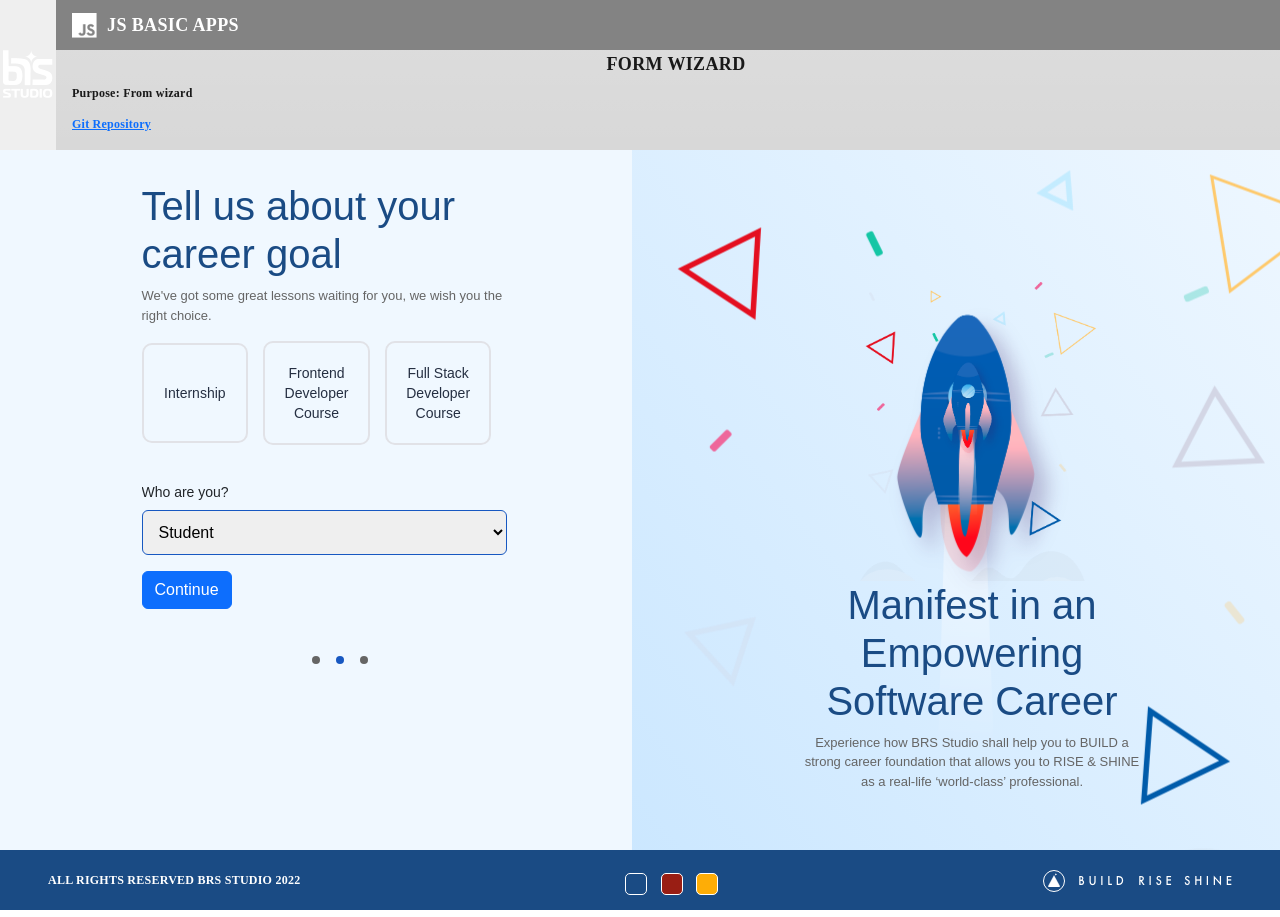
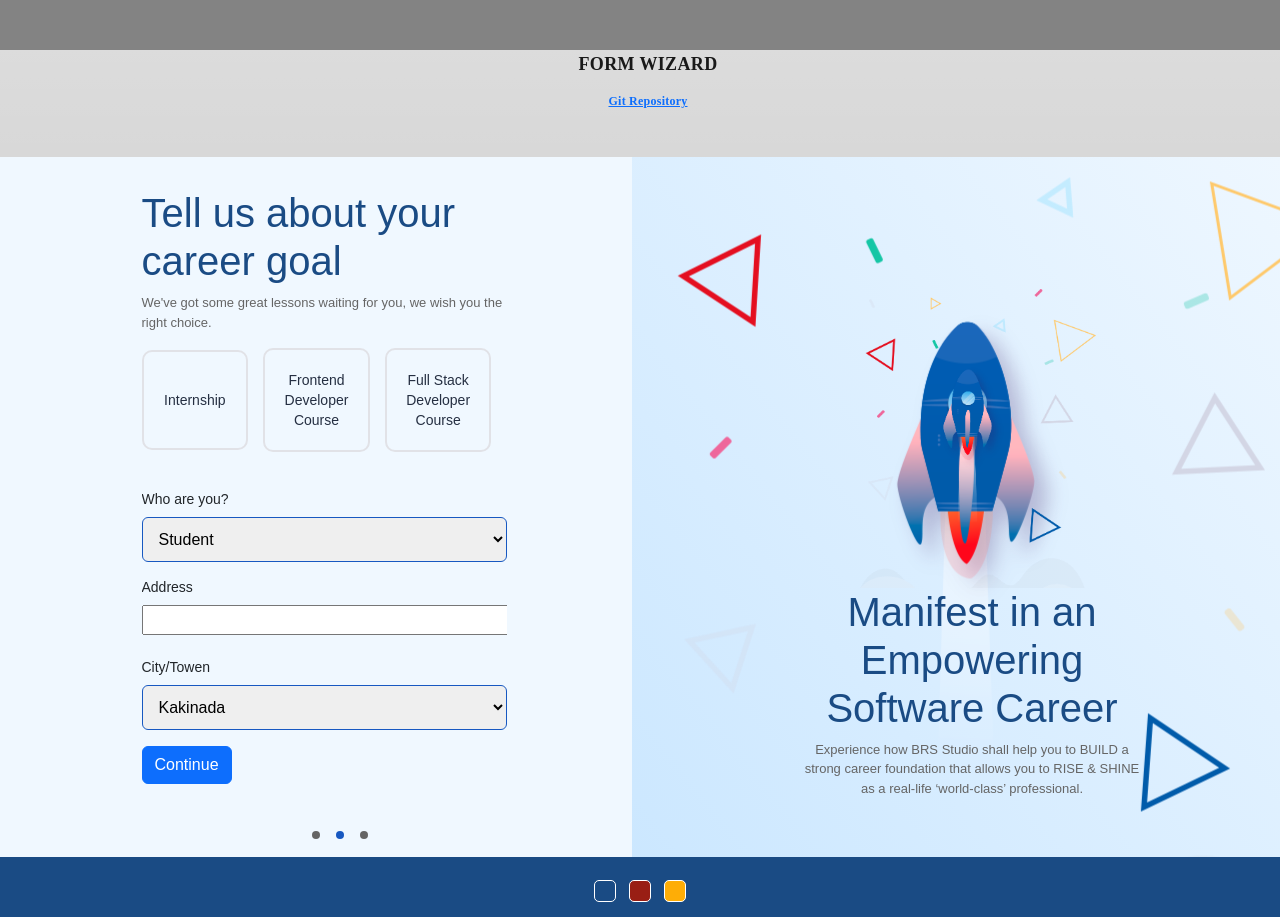
Before and after one commit to Subrahmanyam-BRS/JS-from-wizard, a plain HTML site: page signup-step2.html in a window 1280 px wide. Drawn offline with nearby package versions, Linux system fonts and the light colour scheme; files whose address does not match are found by name.

Commit message:
update the files

```diff
--- a/signup-step2.html
+++ b/signup-step2.html
@@ -20,21 +20,18 @@
       <div class="d-flex flex-grow-1">
         <nav class="courseTitle">
           <button class="navbar-brand border-0">
-            <img src="assets/img/logo.png" alt="logo" />
+
           </button>
         </nav>
         <div class="flex-grow-1">
           <div class="ReactTitle ps-3 d-flex align-items-center">
-            <img src="assets/img/logo-javascript@2x.png" alt="logo" />
-            <h3 class="mb-0">JS Basic Apps</h3>
+
           </div>
           <div class="d-flex ps-3 align-items-center">
             <div class="flex-grow-1">
               <h4>Form Wizard</h4>
-              <p class="pb-0 text-start">
-                Purpose: From wizard
-              </p>
-              <p class="pb-0 mt-0 text-start"><a href="https://github.com/brs-studio/js-basics/tree/main/rocket" target="_blank" >Git Repository</a></p>
+              <p class="pb-0 text-center">    </p>
+              <p class="pb-0 mt-0 text-center"><a href="https://github.com/brs-studio/js-basics/tree/main/rocket" target="_blank" >Git Repository</a></p>
             </div>
           </div>
         </div>
@@ -92,13 +89,24 @@
                           <p id="error1"></p>
                         </div>
                       </div>
-
-                      <label>Who are you?</label>
+                       <label>Who are you?</label>
                       <div>
                         <select id="sel_opt">
                           <option value="a">Student</option>
                           <option value="b">Graduate</option>
                           <option value="c">Post Graduate</option>
+                        </select>
+                      </div>
+                      <label>Address</label>
+                      <div>
+                        <textarea name=" " id="" cols="42" rows="1"></textarea>
+                      </div>
+                      <label>City/Towen</label>
+                      <div>
+                        <select id="sel_opt">
+                          <option value="a">Kakinada</option>
+                          <option value="b">Vishkapatnam</option>
+                          <option value="c">Vijayawada</option>
                         </select>
                       </div>
                       <div>
@@ -142,15 +150,15 @@
   </main>
 
   <footer class="footer footer-dark">
-    <div class="d-flex justify-content-between px-5">
-      <div>ALL RIGHTS RESERVED BRS STUDIO 2022</div>
+    <div class="d-flex justify-content-center px-5">
+
       <div>
         <button onclick="setTheme('#1A4B84')" class="theme-switch theme-switch-chathams_blue"></button>
         <button onclick="setTheme('#991E14')" class="theme-switch theme-switch-tamarillo"></button>
         <button onclick="setTheme('#FEAD06')" class="theme-switch theme-switch-yellow_sea"></button>
       </div>
       <div>
-        <img src="assets/img/footer-logo.png" alt="logo" />
+        <img src="" alt="" />
       </div>
     </div>
   </footer>
```
Also changed, not shown: index.html (+1 -1 lines), signup-step3.html (+7 -12 lines), thankyou.html (+6 -13 lines).
